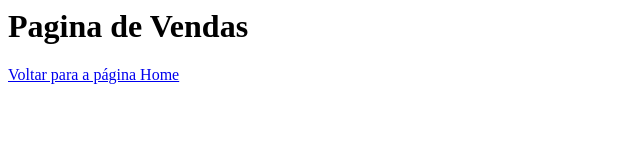
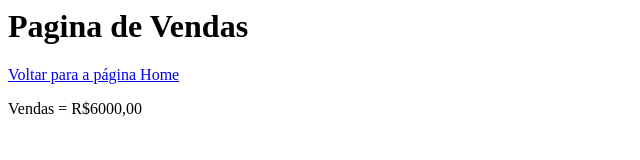
Before and after one commit to douglas-reinaldo/aula_github, a plain HTML site: page vendas.html in a window 1280 px wide. Shown: the whole page, without its empty margins (0-640 px from the left). Drawn offline with Linux system fonts and the light colour scheme.

Commit message:
Páragrafo adicionado no arquivo Vendas

```diff
--- a/vendas.html
+++ b/vendas.html
@@ -7,5 +7,6 @@
 <body>
     <h1>Pagina de Vendas</h1>
     <a href="index.html">Voltar para a página Home</a>
+    <p>Vendas = R$6000,00</p>
 </body>
 </html>
```
